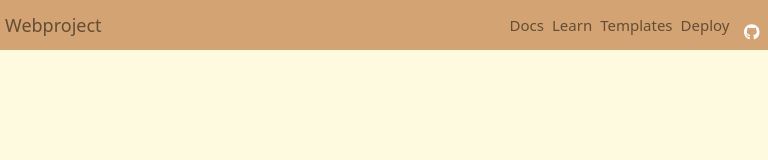
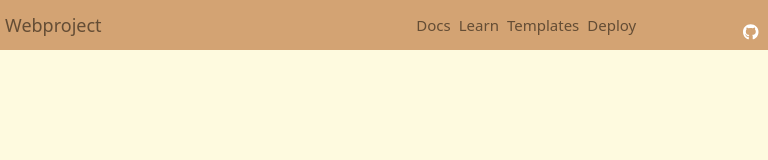
Before and after one commit to we-we-Web/web-web-web, a Next.js app: page / in a window 768 px wide. Shown: the top 160 px of the page. Built offline with nearby package versions, Linux system fonts and the light colour scheme.

Commit message:
fix TopBar Button

```diff
--- a/package.json
+++ b/package.json
@@ -13,7 +13,7 @@
     "@fortawesome/free-regular-svg-icons": "^6.6.0",
     "@fortawesome/free-solid-svg-icons": "^6.6.0",
     "@fortawesome/react-fontawesome": "^0.2.2",
-    "next": "^14.2.7",
+    "next": "^14.2.8",
     "react": "^18.3.1",
     "react-dom": "^18.3.1"
   },
--- a/src/app/Home/Button.module.css
+++ b/src/app/Home/Button.module.css
@@ -71,7 +71,7 @@
     }
 }
 
-@media(min-width: 992px) {
+@media(min-width: 990px) {
     .Button {
         margin-top: 37px;
     }
--- a/src/app/Home/TopBar.module.css
+++ b/src/app/Home/TopBar.module.css
@@ -64,7 +64,7 @@
     }
 
     .selection {
-        margin-left: 400px;
+        margin-left: 215px;
     }
 
     .selection a {
```
Also changed, not shown: 1 other file (tests, documents, lock files or other folders).
